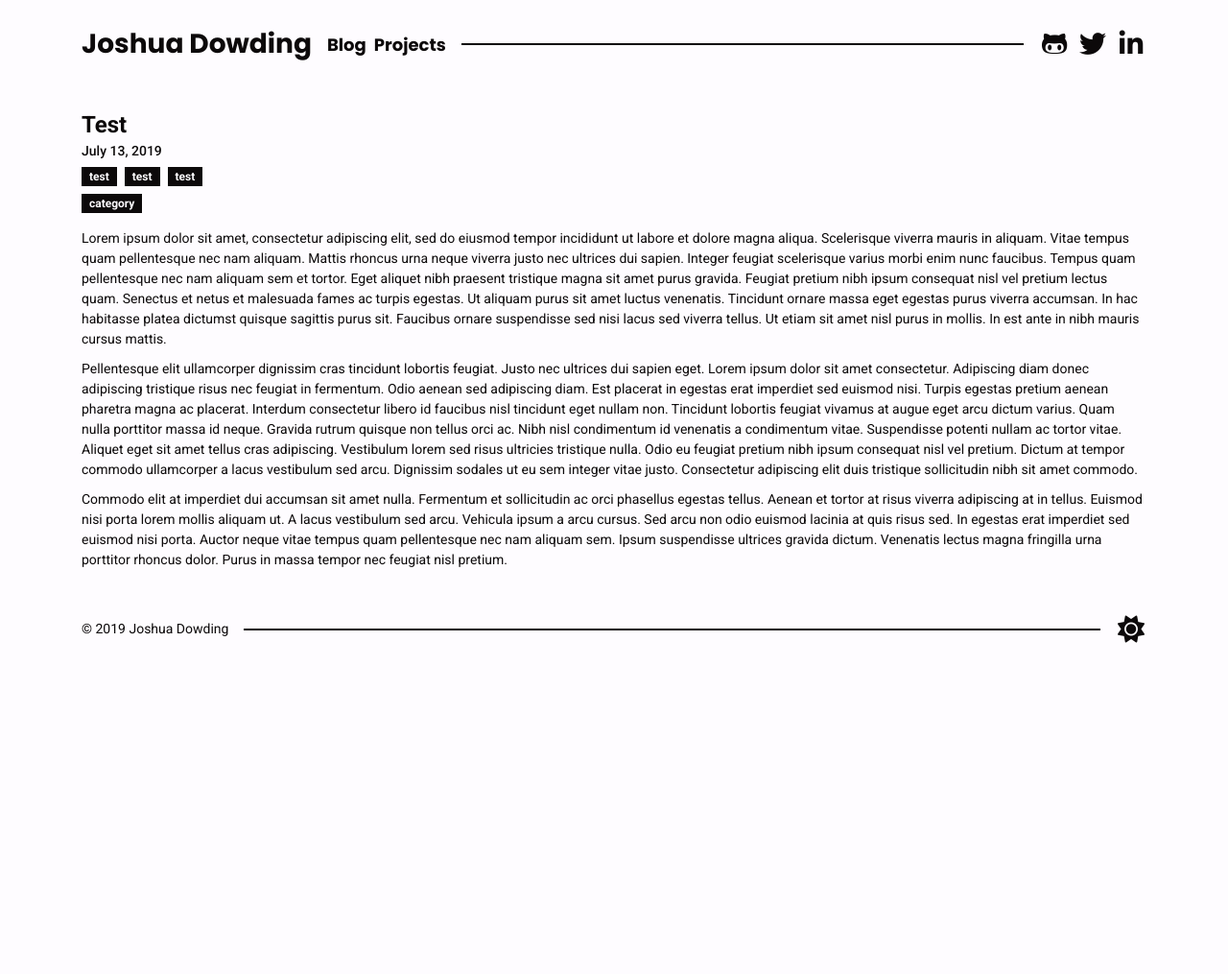
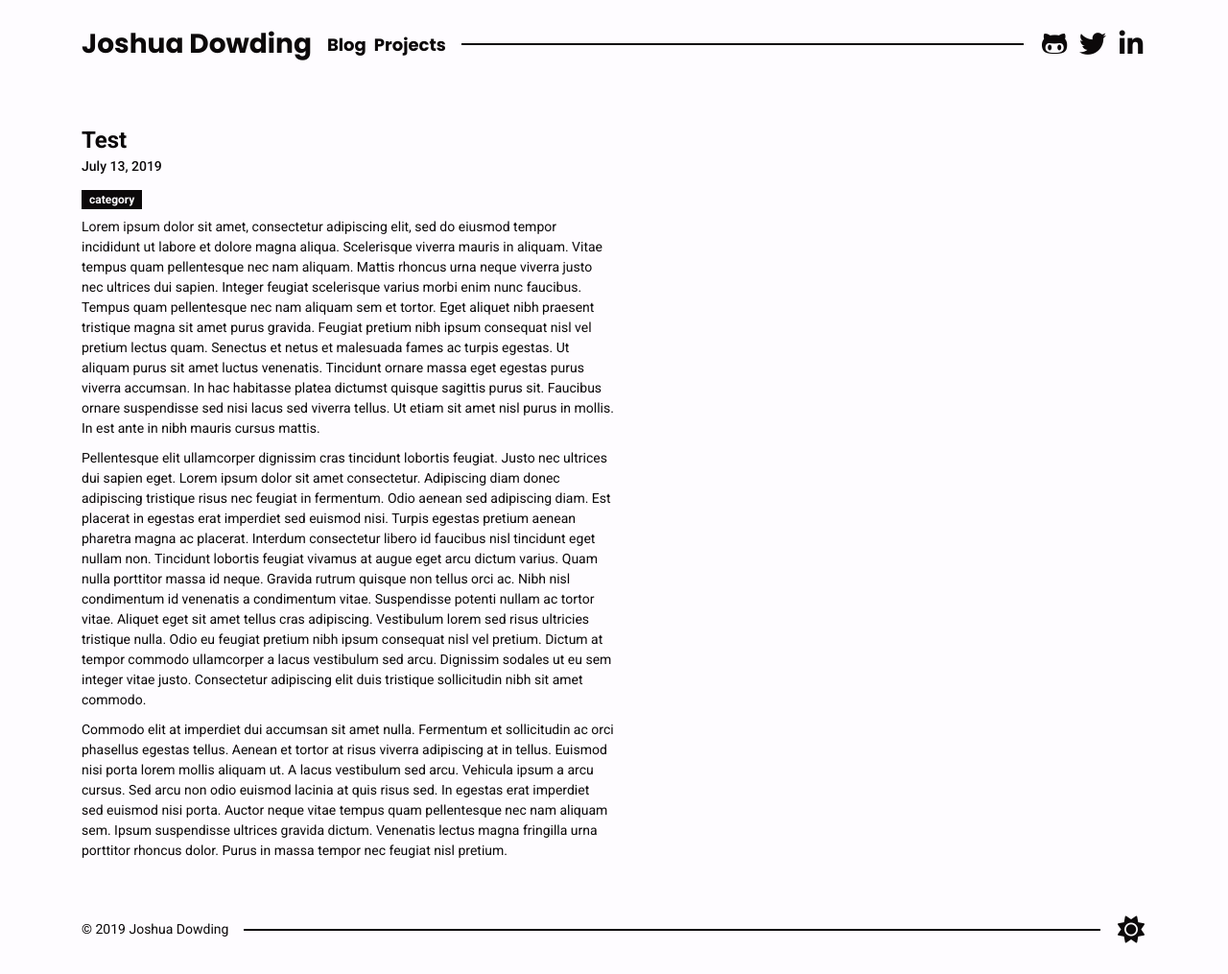
Before and after one commit to joshuadowding/jdowding.me, a Jekyll site: the page built from _posts/2019-07-13-Test.md, in a window 1280 px wide. Shown: the whole page at 96% size. Built offline with Jekyll 4.4.1, drawn with Linux system fonts in a browser that asks for light colours; nearby versions of some CDN libraries; before the commit the page ends 900 px from its top, so only the background shows below that.

Commit message:
shared: improve blog and portfolio post styling

```diff
--- a/_posts/2019-07-13-Test.md
+++ b/_posts/2019-07-13-Test.md
@@ -1,10 +1,6 @@
 ---
 layout: post
 title: Test
-tags:
-- test
-- test
-- test
 categories: category
 image: /img/portfolio/bombjour-1.jpg
 ---
--- a/css/main.scss
+++ b/css/main.scss
@@ -421,15 +421,6 @@ html {
         align-items: center;
         min-height: 256px;
 
-        &.full-spread {
-          margin: 0;
-          padding: 0;
-
-          .post-body {
-            width: 100%;
-          }
-        }
-
         &:first-child {
           margin: 0 0 24px;
         }
@@ -487,7 +478,6 @@ html {
             }
           }
 
-          .post-content,
           .post-excerpt {
             margin: 16px 0;
           }
```
Also changed, not shown: index.html (+6 -1 lines), projects.html (+6 -3 lines).
